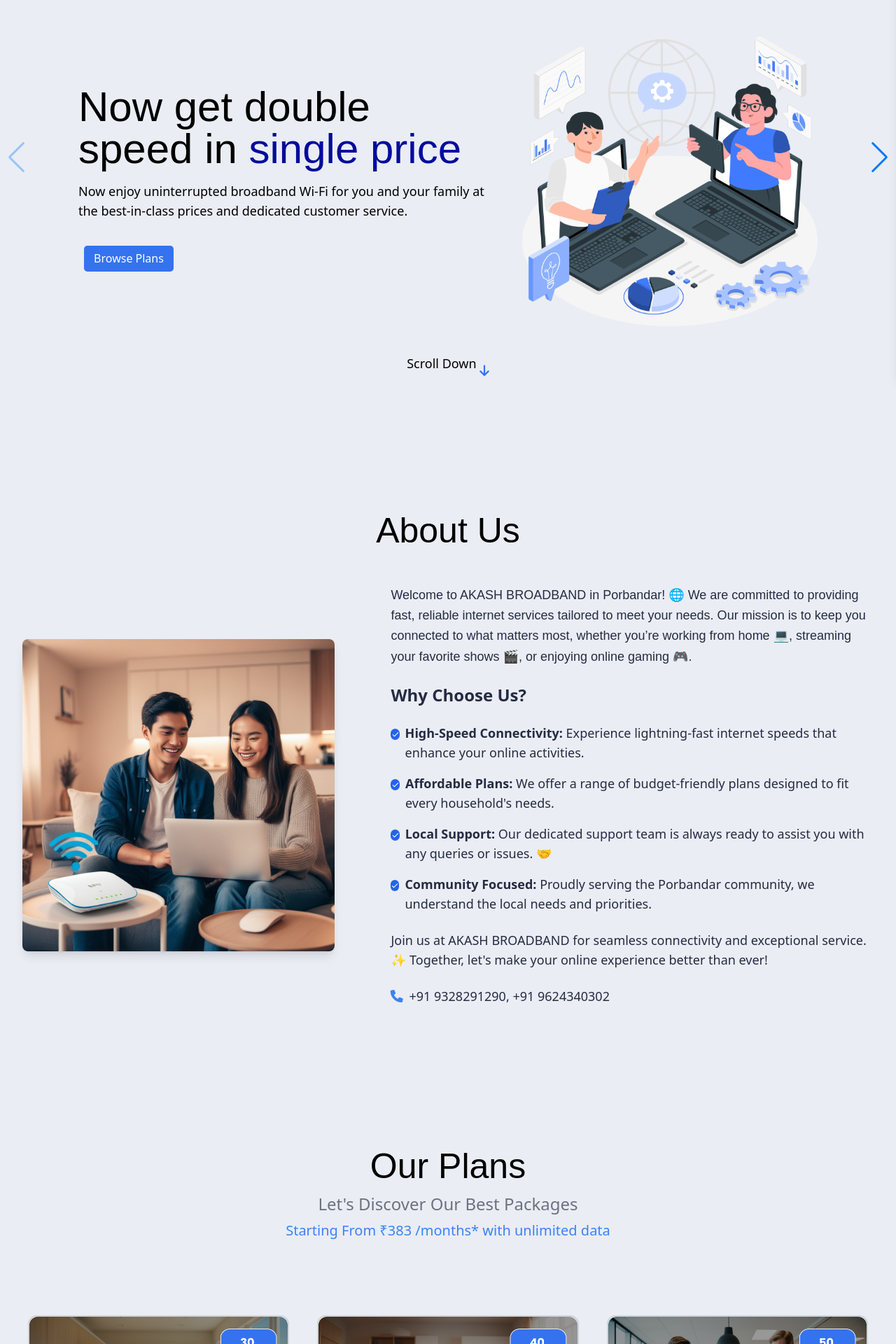
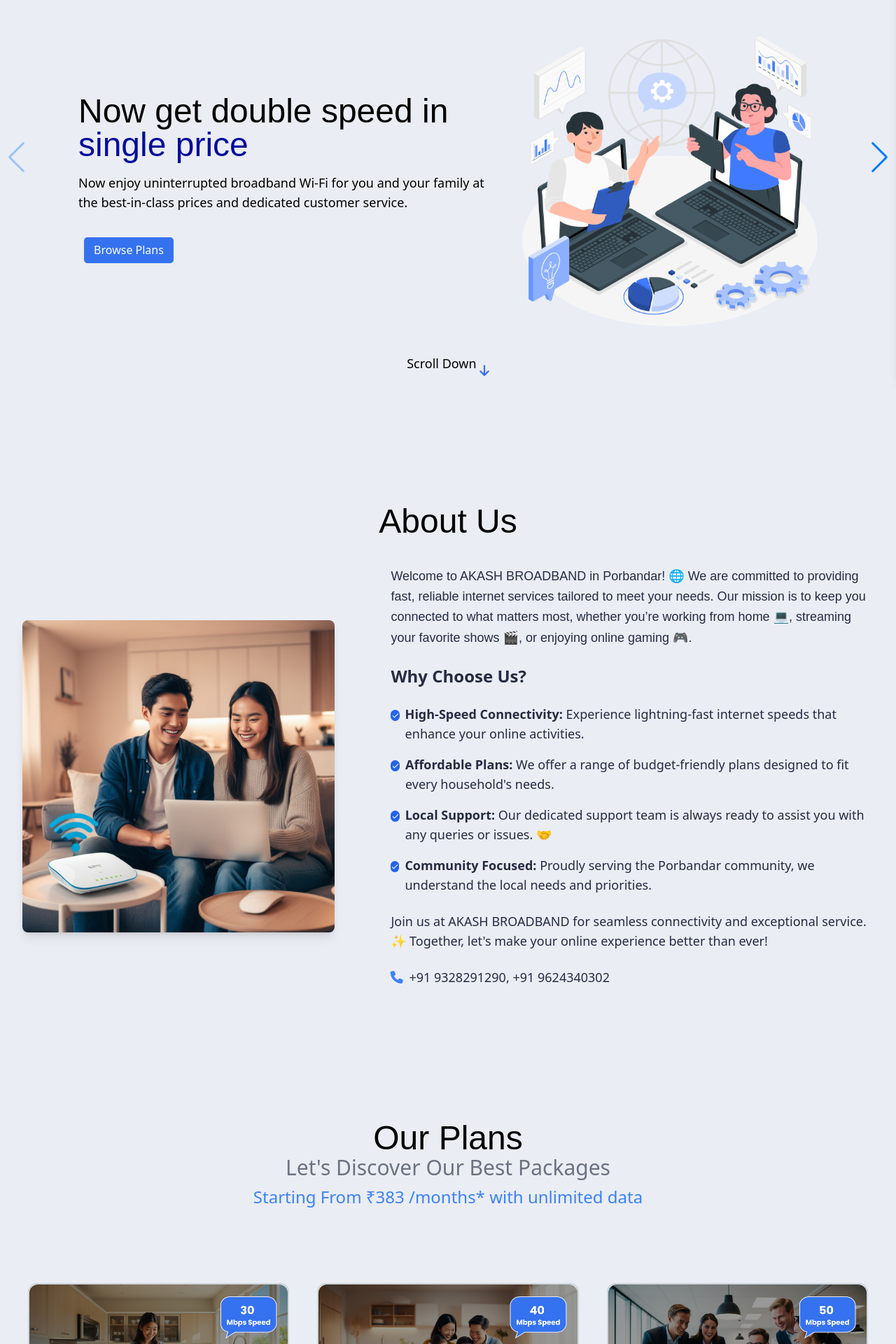
Before and after one commit to artifice7/BroadBand, a React (Vite) app in the folder broadband/: page / in a window 1280 px wide. Shown: the part 260-2180 px from the top of the page at 70% size. Built offline with nearby package versions, Linux system fonts and the light colour scheme; a web font is replaced by a local one.

Commit message:
some fonts changes

```diff
--- a/broadband/src/Home/AboutSection.jsx
+++ b/broadband/src/Home/AboutSection.jsx
@@ -2,7 +2,7 @@ const AboutSection = () => {
   return (
     <section>
       <h3
-        className="flex justify-center text-[50px]"
+        className="flex justify-center text-3xl sm:text-4xl md:text-5xl"
         style={{ fontFamily: "MADE Gentle, sans-serif" }}
       >
         About Us
--- a/broadband/src/Home/FiberSection.jsx
+++ b/broadband/src/Home/FiberSection.jsx
@@ -20,11 +20,11 @@ const FiberSection = () => {
       <div className="text-center mb-8">
         <h2
           style={{ fontFamily: "MADE Gentle, sans-serif" }}
-          className="text-5xl text-gray-900 mb-2"
+          className="text-3xl sm:text-4xl md:text-5xl text-gray-900 mb-2"
         >
           Future-proof your home with fiber
         </h2>
-        <p className="text-[#3571EF] text-xl mb-4">
+        <p className="text-[#3571EF] text-lg sm:text-xl md:text-2xl mb-4">
           As technology advances and your online needs grow, our fiber-optic
           technology has you covered.
         </p>
--- a/broadband/src/Home/OurPlans.jsx
+++ b/broadband/src/Home/OurPlans.jsx
@@ -8,15 +8,15 @@ const OurPlans = () => {
   return (
     <section className="py-10 mt-20">
       <h3
-        className="flex justify-center text-[50px] mt-10 md:mt-10 "
+        className="flex justify-center text-3xl sm:text-4xl md:text-5xl mt-10 md:mt-10 "
         style={{ fontFamily: "MADE Gentle, sans-serif" }}
       >
         Our Plans
       </h3>
-      <p className="text-center text-2xl text-gray-500 mb-2">
+      <p className="text-center text-xl sm:text-3xl   md: text-gray-500 mb-2">
         Let&apos;s Discover Our Best Packages
       </p>
-      <p className="text-center text-xl text-blue-500 mb-8">
+      <p className="text-center text-lg sm:text-xl md:text-2xl text-blue-500 mb-8">
         Starting From ₹383 /months* with unlimited data
       </p>
 
@@ -107,7 +107,8 @@ const OurPlans = () => {
           </SwiperSlide>
 
           <SwiperSlide>
-            <div className="bg-white min-h-[650px] rounded-xl relative flex flex-col border-2 border-[#ced4da] hover:shadow-xl hover:border-0 ">
+            <div className="bg-white min-h-[650px] rounded-xl relative flex flex-col border-2 border-[#ced4da] hover:shadow-xl transition duration-500 ease-in-out transform
+                       hover:-translate-y-1 hover:scale-105 hover:border-0 ">
               {/* Image */}
               <img
                 src="/50 Mbps.png"
@@ -145,7 +146,8 @@ const OurPlans = () => {
           </SwiperSlide>
 
           <SwiperSlide>
-            <div className="bg-white min-h-[650px] rounded-xl relative flex flex-col border-2 border-[#ced4da] hover:shadow-xl hover:border-0 ">
+            <div className="bg-white min-h-[650px] rounded-xl relative flex flex-col border-2 border-[#ced4da] hover:shadow-xl transition duration-500 ease-in-out transform
+                       hover:-translate-y-1 hover:scale-105 hover:border-0 ">
               {/* Image */}
               <img
                 src="/60 Mbps.png"
@@ -183,7 +185,8 @@ const OurPlans = () => {
           </SwiperSlide>
 
           <SwiperSlide>
-            <div className="bg-white min-h-[650px] rounded-xl relative flex flex-col border-2 border-[#ced4da] hover:shadow-xl hover:border-0 ">
+            <div className="bg-white min-h-[650px] rounded-xl relative flex flex-col border-2 border-[#ced4da] hover:shadow-xl transition duration-500 ease-in-out transform
+                       hover:-translate-y-1 hover:scale-105 hover:border-0 ">
               {/* Image */}
               <img
                 src="/80 Mbps.png"
@@ -213,7 +216,8 @@ const OurPlans = () => {
           </SwiperSlide>
 
           <SwiperSlide>
-            <div className="bg-white min-h-[650px] rounded-xl relative flex flex-col border-2 border-[#ced4da] hover:shadow-xl hover:border-0 ">
+            <div className="bg-white min-h-[650px] rounded-xl relative flex flex-col border-2 border-[#ced4da] hover:shadow-xl transition duration-500 ease-in-out transform
+                       hover:-translate-y-1 hover:scale-105  hover:border-0 ">
               {/* Image */}
               <img
                 src="/100 Mbps.png"
@@ -243,7 +247,8 @@ const OurPlans = () => {
           </SwiperSlide>
 
           <SwiperSlide>
-            <div className="bg-white min-h-[650px] rounded-xl relative flex flex-col border-2 border-[#ced4da] hover:shadow-xl hover:border-0 ">
+            <div className="bg-white min-h-[650px] rounded-xl relative flex flex-col border-2 border-[#ced4da] hover:shadow-xl transition duration-500 ease-in-out transform
+                       hover:-translate-y-1 hover:scale-105 hover:border-0 ">
               {/* Image */}
               <img
                 src="/200 Mbps.png"
--- a/broadband/src/Home/PlansInfo.jsx
+++ b/broadband/src/Home/PlansInfo.jsx
@@ -33,7 +33,7 @@ const PlansInfo = () => {
     <div className="m-2 mt-20 py-10">
       <h2
         style={{ fontFamily: "MADE Gentle, sans-serif" }}
-        className="text-center text-5xl mb-8"
+        className="text-center text-3xl sm:text-4xl md:text-5xl mb-8"
       >
         All plans include
       </h2>
--- a/broadband/src/Home/Slider.jsx
+++ b/broadband/src/Home/Slider.jsx
@@ -30,13 +30,13 @@ export default function App() {
               <div className="md:w-1/2 text-left lg:w-3/5 md:pl-10 flex flex-col justify-between">
                 <div className="flex-1">
                   <h1
-                    className="text-lg sm:text-xl md:text-6xl max-w-[700px] text-black mb-4 z-20"
+                    className="text-2xl sm:text-3xl md:text-3xl lg:text-4xl xl:text-5xl 2xl:text-6xl max-w-[700px] text-black mb-4 z-20"
                     style={{ fontFamily: "MADE Gentle, sans-serif" }}
                   >
                     Now get double speed in{" "}
                     <span className="text-[#050C9C]">single price</span>
                   </h1>
-                  <p className="text-xl sm:text-lg md:text-lg mb-7 max-w-[700px]">
+                  <p className="text-sm sm:text-lg md:text-lg mb-7 max-w-[700px]">
                     Now enjoy uninterrupted broadband Wi-Fi for you and your
                     family at the best-in-class prices and dedicated customer
                     service.
@@ -69,13 +69,13 @@ export default function App() {
               <div className="md:w-1/2 text-left lg:w-3/5 md:pl-10 flex flex-col justify-between">
                 <div className="flex-1">
                   <h1
-                    className="text-lg sm:text-xl md:text-6xl max-w-[700px] text-black mb-4 z-20"
+                    className="text-2xl sm:text-3xl md:text-3xl lg:text-4xl xl:text-5xl 2xl:text-6xl max-w-[700px] text-black mb-4 z-20"
                     style={{ fontFamily: "MADE Gentle, sans-serif" }}
                   >
                     Unlimited Wi-fi For{" "}
                     <span className="text-[#050C9C]">Everyone</span>
                   </h1>
-                  <p className="text-xl sm:text-lg md:text-lg mb-7 max-w-[700px]">
+                  <p className="text-sm sm:text-base md:text-lg mb-7 max-w-[700px]">
                     Now enjoy uninterrupted broadband Wi-Fi for you and your
                     family at the best-in-class prices and dedicated customer
                     service.
```
